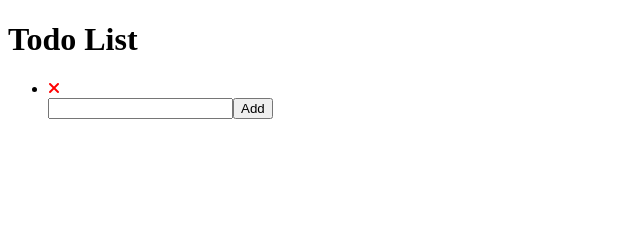
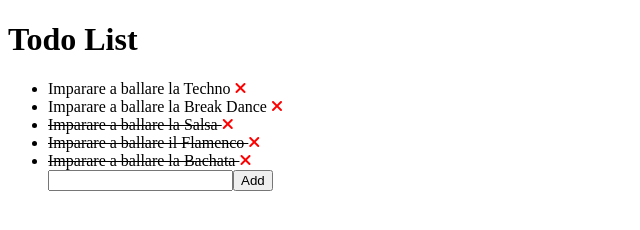
Before and after one commit to mohamed-jebali/vue-todolist, a plain HTML site: page index.html in a window 1280 px wide. Shown: the whole page, without its empty margins (0-640 px from the left). Drawn offline with nearby package versions, Linux system fonts and the light colour scheme.

Commit message:
added objects to v-fot with through

```diff
--- a/index.html
+++ b/index.html
@@ -19,7 +19,7 @@
                 Todo List
             </h1>
             <ul class="todolist">
-                <li v-for="(elements,index) in list" :class="{ cancelled: list.done }">
+                <li v-for="(elements,index) in list" :class="{ cancelled: elements.done }">
                     {{ elements.text }}
                     <span @click="removeList"><i class="fa-solid fa-xmark"></i></span>
                 </li>
--- a/js/script.js
+++ b/js/script.js
@@ -23,7 +23,11 @@ createApp({
     return {
       indexElement: 0,
       list:[
-        { text: "", done:false},
+        { text: "Imparare a ballare la Techno", done:false},
+        { text: "Imparare a ballare la Break Dance", done:false},
+        { text: "Imparare a ballare la Salsa", done:true},
+        { text: "Imparare a ballare il Flamenco", done:true},
+        { text: "Imparare a ballare la Bachata ", done:true},
       ],
       newElement:"",
     };
@@ -35,6 +39,6 @@ createApp({
     },
     removeList(indexElement){
       this.list.splice(indexElement,1);
-    }
+    },
   }
 }).mount('#app')
```
